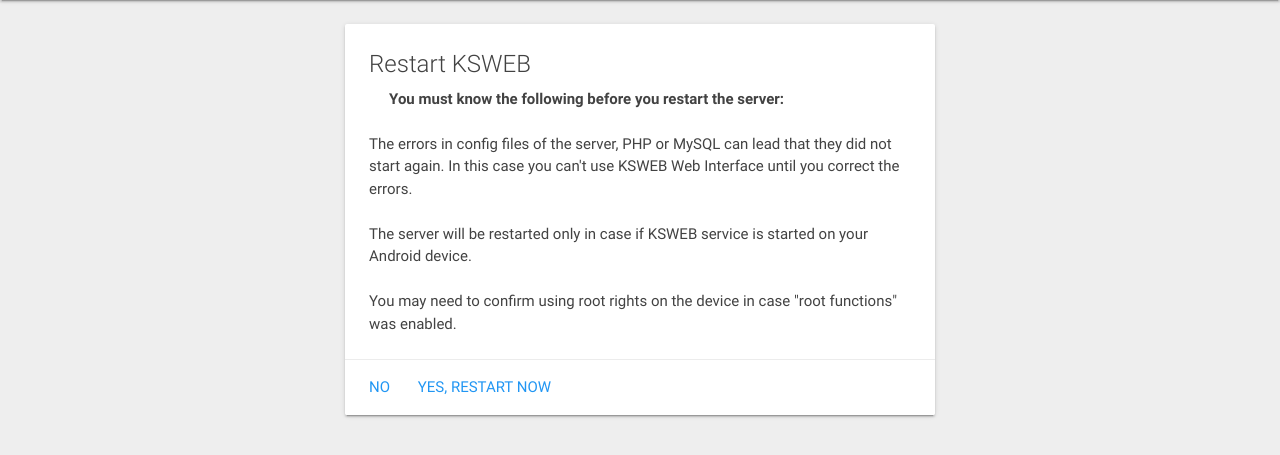
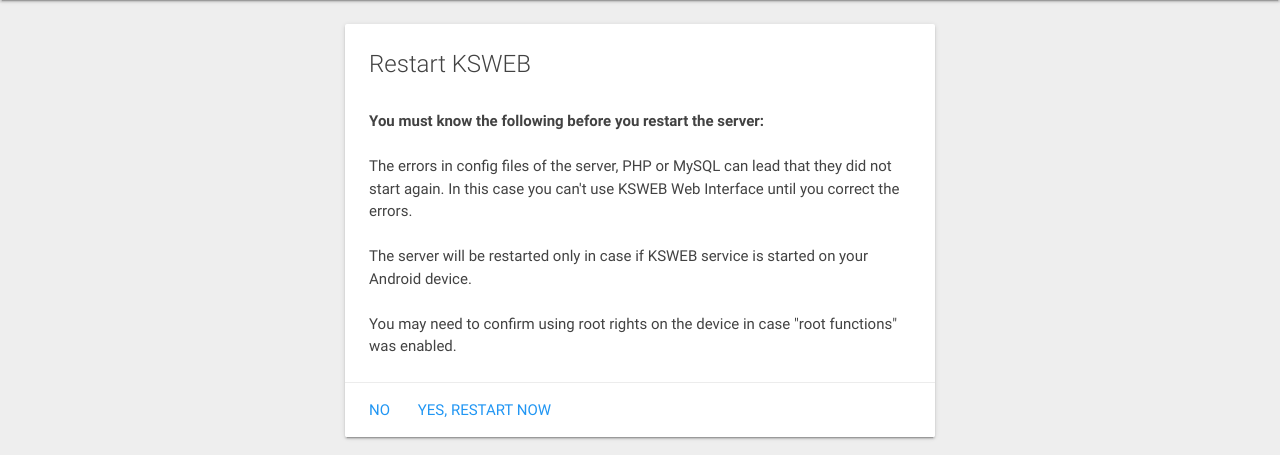
Before and after one commit to DkCocto/KSWEB-Web-Interface, a PHP site: page /?page=1 in a window 1280 px wide. Shown: the part 112-567 px from the top of the page. Run offline with PHP 8.4, Linux system fonts and the light colour scheme; some libraries are stand-ins or nearby versions.

Commit message:
Restart server info update 2

```diff
--- a/includes/contents.php
+++ b/includes/contents.php
@@ -429,8 +429,8 @@
 
               <div class="card white">
                 <div class="card-content grey-text text-darken-3">
-                  <span class="card-title">Restart KSWEB</span>
-                  <p style="text-indent: 20px;"><b>You must know the following before you restart the server:</b><br/></p><br>
+                  <span class="card-title">Restart KSWEB</span><br>
+                  <b>You must know the following before you restart the server:</b><br><br>
 						The errors in config files of the server, PHP or MySQL can lead that they did not start again. In this case you can't use KSWEB Web Interface until you correct the errors.<br><br>
 						The server will be restarted only in case if KSWEB service is started on your Android device.<br><br>
 						You may need to confirm using root rights on the device in case "root functions" was enabled.
```
